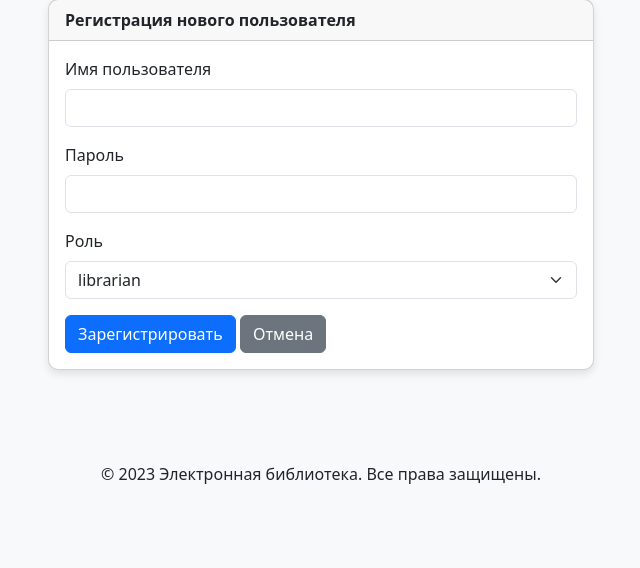
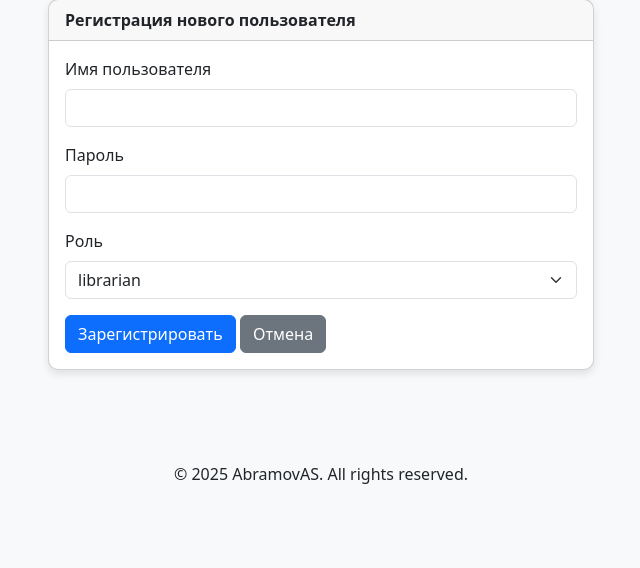
Before and after one commit to cycler11/literate-disco, a Flask app: page /register in a window 1280 px wide. Shown: the part 101-669 px from the top of the page, without its empty margins (319-959 px from the left). Run offline with Flask 3, Linux system fonts and the light colour scheme; a user stored in the database is signed in.

Commit message:
Update base.html

```diff
--- a/templates/base.html
+++ b/templates/base.html
@@ -61,7 +61,7 @@
 
     <footer class="bg-light py-4 mt-5">
         <div class="container text-center">
-            <p>&copy; 2023 Электронная библиотека. Все права защищены.</p>
+            <p>&copy; 2025 AbramovAS. All rights reserved.</p>
         </div>
     </footer>
 
```
